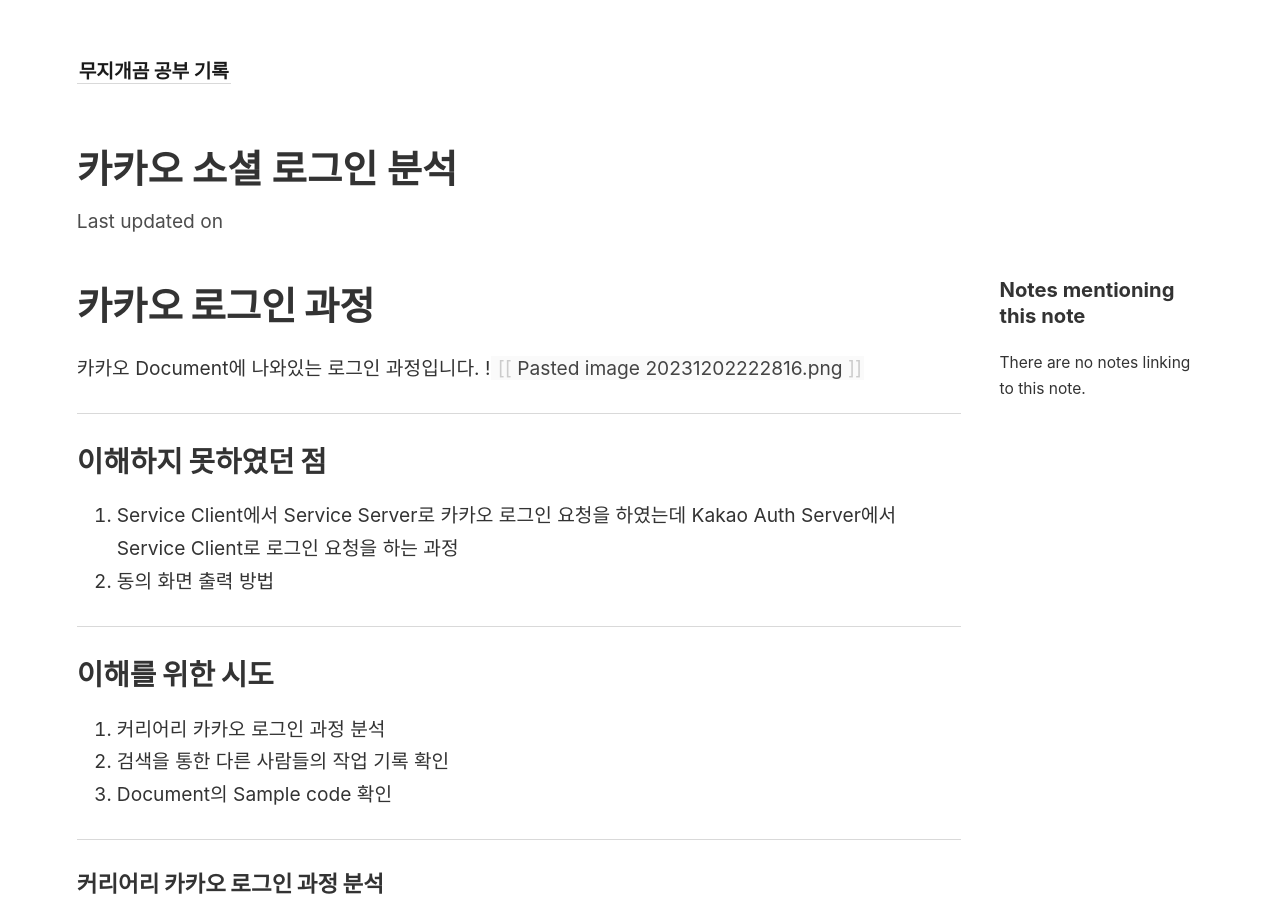
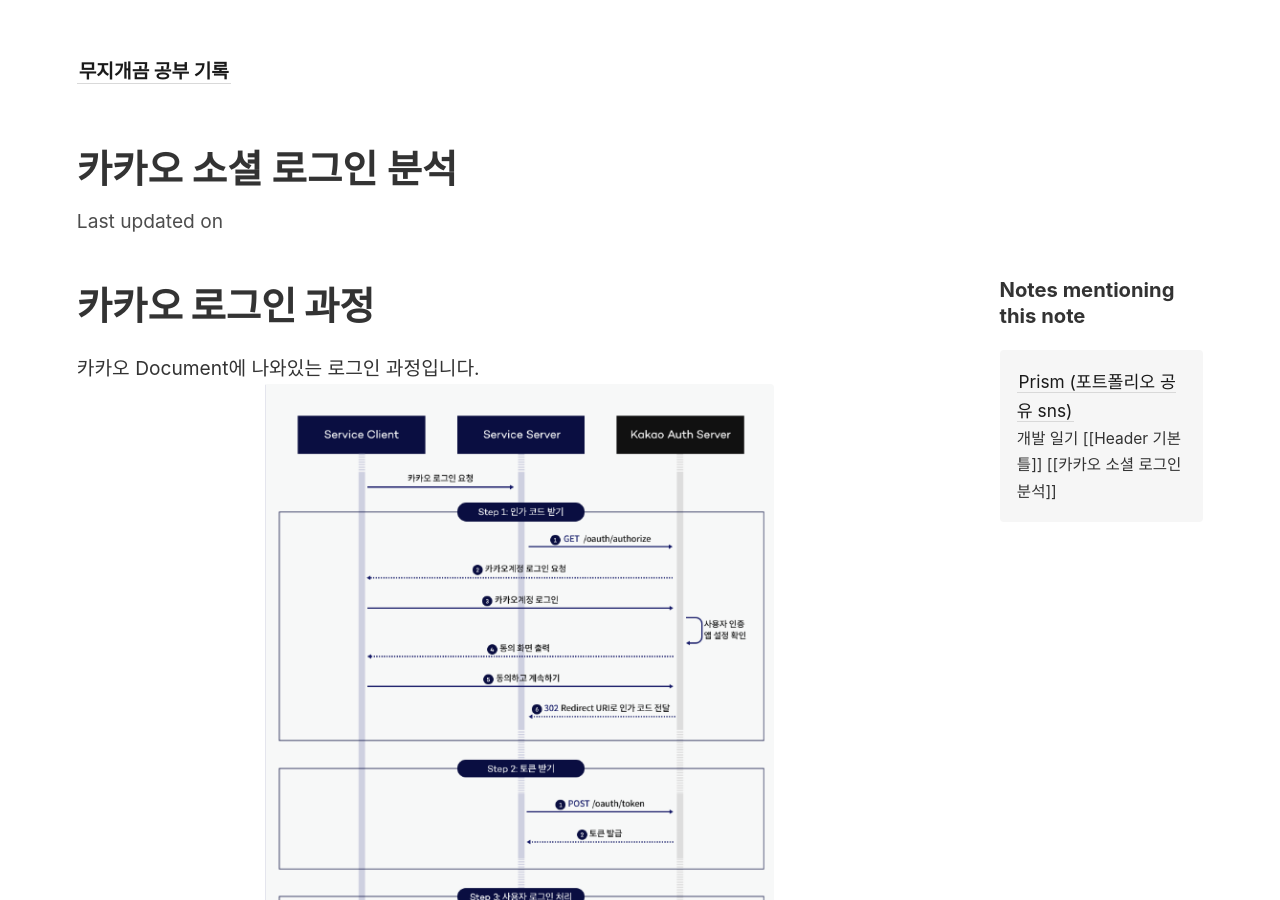
Before and after one commit to rainbow96bear/Obsidian, a Jekyll site: the page built from _notes/Prism/개발 일기/카카오 소셜 로그인 분석.md, in a window 1280 px wide and 900 px high. Built offline with Jekyll 4.4.1, drawn with Linux system fonts in a browser that asks for light colours; some of the changed text lies outside the part shown.

Commit message:
카카오 소셜 로그인 결론

```diff
--- a/_notes/Prism/개발 일기/카카오 소셜 로그인 분석.md
+++ b/_notes/Prism/개발 일기/카카오 소셜 로그인 분석.md
@@ -1,6 +1,6 @@
 # **카카오 로그인 과정**
 카카오 Document에 나와있는 로그인 과정입니다.
-![[Pasted image 20231202222816.png]]
+<img src="/assets/Pasted image 20231202222816.png">
 
 -----
 
@@ -33,7 +33,7 @@
 설정 방법에 대한 블로그 글을 참고하기 위하여 검색
 
 한 사이트에서 아래와 유사한 과정으로 설명
-![[Pasted image 20231202224340.png]]
+<img src="/assets/Pasted image 20231202224340.png">
 #### **결과**
 해당 방식으로 구현을 하여 token 획득 성공
 
@@ -54,9 +54,9 @@
 Back : localhost:8080
 
 **사이트 도메인과 Redirect URL 설정**
-![[Pasted image 20231202224815.png]]
+<img src="/assets/Pasted image 20231202224815.png">
 
-![[Pasted image 20231202224826.png]]
+<img src="/assets/Pasted image 20231202224826.png">
 
 **과정**
 1. Front에서 Back의 URL(kakao 로그인 요청을 보내는 Router)로 이동
@@ -65,4 +65,12 @@
 4. Back에서 AUTHORIZE_CODE을 `https://kauth.kakao.com/oauth/token`로 전달
 5. Back으로 Token 전달
 6. Back에서 Front로 redirect
-![[Pasted image 20231202234733.png]]
+<img src="/assets/Pasted image 20231202234733.png">
+
+# **결과**
+<img src="/assets/ezgif-5-73a5885373.gif">
+
+# 다음 계획
+1. MySQL 연동
+2. 사용자 ID, NickName, 이미지 저장
+3. 프로필 페이지 Front 작업
```
Also changed, not shown: _notes/Prism/Prism (포트폴리오 공유 SNS).md (+1 -0 lines), assets/ezgif-5-73a5885373.gif (added).
